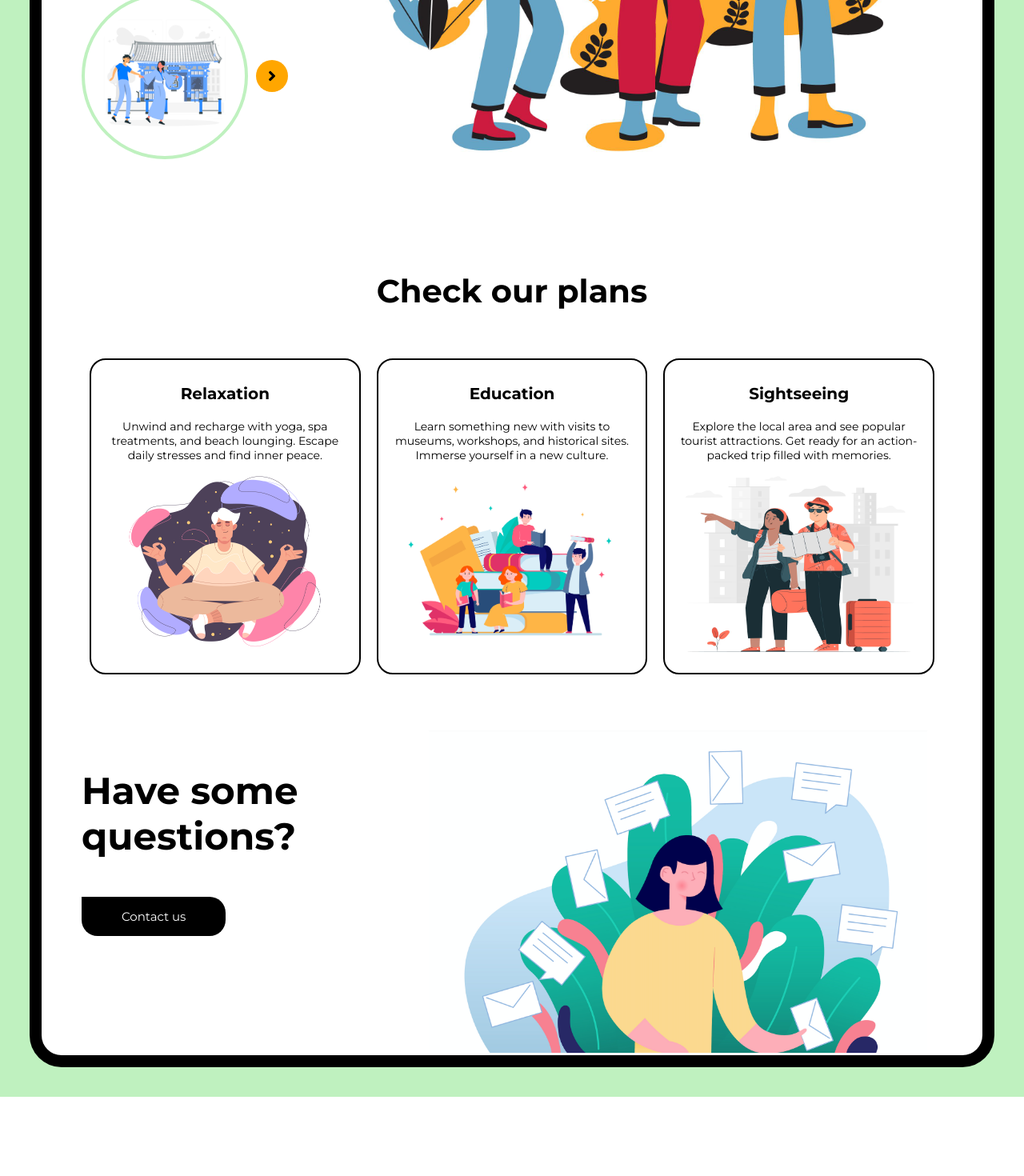
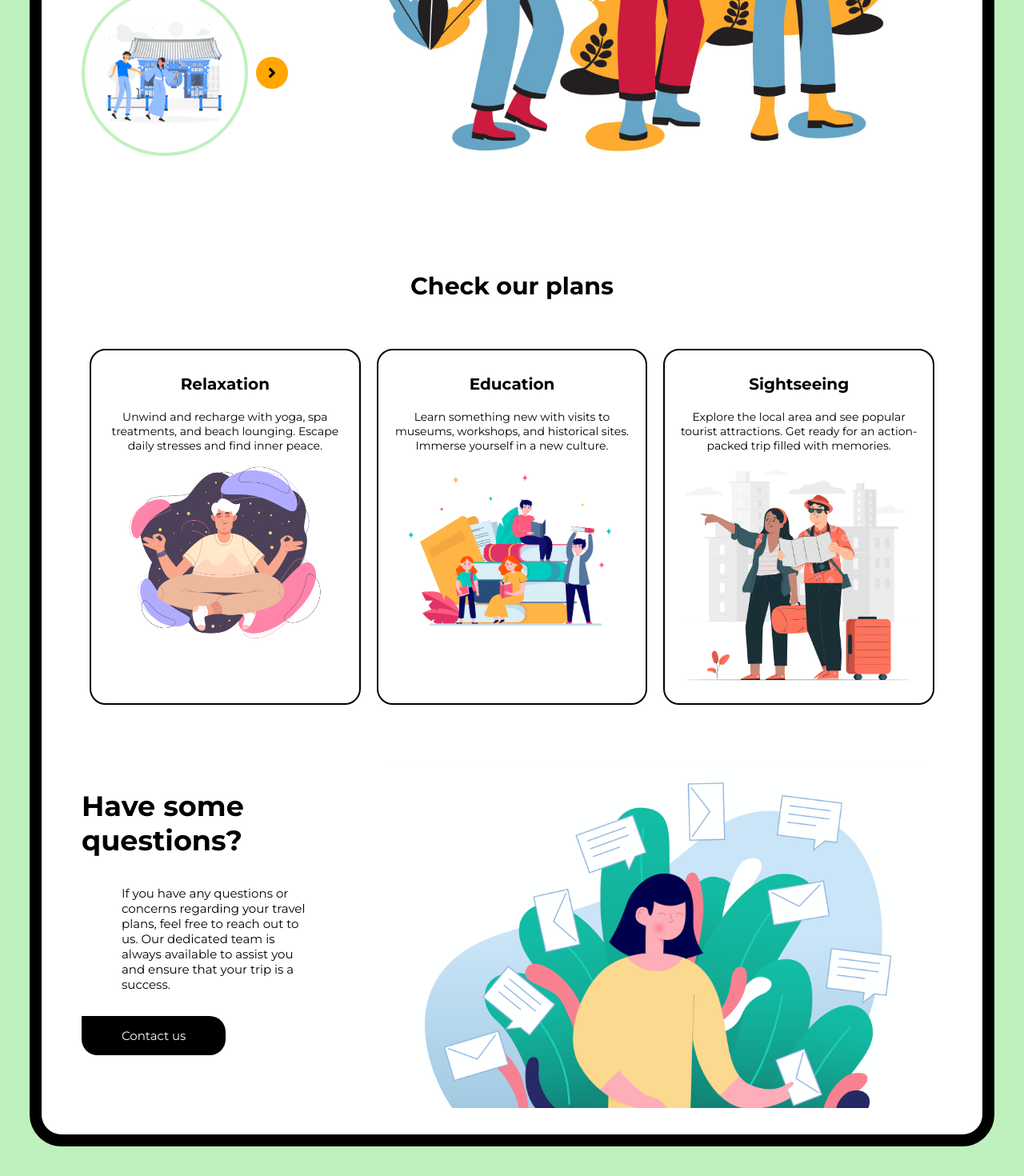
Before and after one commit to mikalojuszrg/Project-Booking-Travel, a React (Create React App) app: page / in a window 1280 px wide. Shown: the part 608-2078 px from the top of the page at 80% size. Before the commit the page ends 1979 px from the top, so only its background shows below. Built offline with nearby package versions, Linux system fonts and the light colour scheme; no server answers.

Commit message:
minor adjustments

```diff
--- a/src/components/Button/Button.module.scss
+++ b/src/components/Button/Button.module.scss
@@ -1,4 +1,5 @@
 @use "../../sass/utilities/colorVariables.scss" as color;
+@import "../../sass/mixins/mediaQueries.scss";
 
 .button {
   font-size: 1.5rem;
@@ -16,6 +17,14 @@
     color: color.$base-color-light;
     border-radius: 0rem 2rem 2rem 2rem;
     padding: 1.5rem 5rem;
+
+    @include medium {
+      padding: 1rem 3rem;
+    }
+
+    @include small {
+      padding: 1rem 2rem;
+    }
   }
 
   &--secondary {
--- a/src/components/ContactUsSection/ContactUsSection.jsx
+++ b/src/components/ContactUsSection/ContactUsSection.jsx
@@ -7,6 +7,11 @@ const ContactUsSection = () => {
     <section className={styles.container}>
       <div className={styles.container__text}>
         <h3>Have some questions?</h3>
+        <p>
+          If you have any questions or concerns regarding your travel plans,
+          feel free to reach out to us. Our dedicated team is always available
+          to assist you and ensure that your trip is a success.
+        </p>
         <Button variant="primary">Contact us</Button>
       </div>
       <div className={styles.container__visual}>
--- a/src/components/ContactUsSection/ContactUsSection.module.scss
+++ b/src/components/ContactUsSection/ContactUsSection.module.scss
@@ -4,6 +4,7 @@
   display: flex;
   width: 100%;
   justify-content: center;
+  margin-bottom: 3rem;
 
   @include medium {
     flex-direction: column;
@@ -13,10 +14,16 @@
   }
 
   &__text {
-    width: 50%;
-    font-size: 4rem;
+    width: 40%;
+    font-size: 3rem;
     padding: 0rem 5rem;
     margin: 0 auto;
+
+    p {
+      font-size: 1.5rem;
+      margin: 3rem auto;
+      padding: 0rem 5rem;
+    }
 
     @include medium {
       width: 100%;
@@ -26,6 +33,15 @@
       justify-content: center;
       align-items: center;
       margin: 0;
+
+      p {
+        text-align: center;
+        margin: 0rem 3rem 2rem 3rem;
+      }
+    }
+
+    @include small {
+      text-align: center;
     }
 
     Button {
--- a/src/components/Header/Header.jsx
+++ b/src/components/Header/Header.jsx
@@ -31,7 +31,9 @@ const Header = () => {
 
   return (
     <header className={styles.header}>
-      <div className={styles.header__logo}>Travel</div>
+      <div className={styles.header__logo} onClick={() => navigate("/")}>
+        Travel
+      </div>
       <nav>
         <AiOutlineMenu
           className={styles.header__hamburger}
@@ -52,9 +54,9 @@ const Header = () => {
               Destinations <BiChevronDown className={styles.header__icon} />
               {showDropdown && (
                 <ul className={styles.header__subNav}>
-                  <li>Bali</li>
-                  <li>London</li>
-                  <li>Tokyo</li>
+                  <li onClick={() => navigate("/Bali")}>Bali</li>
+                  <li onClick={() => navigate("/London")}>London</li>
+                  <li onClick={() => navigate("/Tokyo")}>Tokyo</li>
                 </ul>
               )}
             </li>
--- a/src/components/Header/Header.module.scss
+++ b/src/components/Header/Header.module.scss
@@ -10,6 +10,11 @@
   &__logo {
     font-size: 3rem;
     font-weight: 700;
+    cursor: pointer;
+
+    &:hover {
+      opacity: 0.5;
+    }
   }
 
   &__icon {
@@ -36,6 +41,7 @@
       padding: 2rem;
       text-decoration: none;
       text-align: center;
+      cursor: pointer;
 
       &:hover {
         background-color: aliceblue;
@@ -80,9 +86,9 @@
 
   &__hamburgerNav {
     @include semi-medium {
-      width: 70%;
+      width: 71%;
       background-color: color.$base-color-light;
-      position: fixed;
+      position: absolute;
       display: flex;
       flex-direction: column;
       align-items: center;
@@ -96,9 +102,11 @@
       right: 0;
       margin-left: auto;
       margin-right: auto;
+      margin-top: 3rem;
 
       li {
         justify-content: center;
+        cursor: pointer;
       }
     }
   }
--- a/src/components/HeroSection/HeroSection.module.scss
+++ b/src/components/HeroSection/HeroSection.module.scss
@@ -6,7 +6,7 @@
   padding: 0rem 5rem;
   gap: 2rem;
 
-  @include small {
+  @include semi-medium {
     display: block;
   }
 
@@ -16,10 +16,19 @@
     flex-direction: column;
     gap: 3rem;
     margin-top: 3rem;
+
+    @include semi-medium {
+      width: 100%;
+      text-align: center;
+
+      Button {
+        margin: 0 auto;
+      }
+    }
   }
 
   &__heading {
-    font-size: 2.5vw;
+    font-size: 3rem;
   }
 
   &__description {
@@ -29,6 +38,10 @@
 
   &__illustration {
     width: 90%;
+
+    @include semi-medium {
+      width: 100%;
+    }
 
     img {
       width: 100%;
--- a/src/components/PlanCard/PlanCard.module.scss
+++ b/src/components/PlanCard/PlanCard.module.scss
@@ -11,27 +11,28 @@
 
   @include medium {
     display: block;
-    width: 50%;
-    height: 38rem;
+    width: 100%;
+    max-height: 41rem;
   }
 
   @include small {
     display: block;
-    width: 80%;
+    width: 100%;
   }
 
   &__image {
     width: 100%;
-    max-height: 25rem;
+    max-height: 30rem;
 
     @include medium {
       display: block;
-      height: 100%;
+      // height: 100%;
+      width: 100%;
     }
 
     @include small {
       display: block;
-      width: 80%;
+      width: 100%;
     }
   }
 
--- a/src/components/PlansSection/PlansSection.module.scss
+++ b/src/components/PlansSection/PlansSection.module.scss
@@ -12,7 +12,7 @@
   width: 100%;
 
   &__heading {
-    font-size: 4rem;
+    font-size: 3rem;
   }
 
   &__cards {
--- a/src/pages/DestinationPage/DestinationPage.jsx
+++ b/src/pages/DestinationPage/DestinationPage.jsx
@@ -5,6 +5,7 @@ import BackgroundWrapper from "../../components/BackgroundWrapper/BackgroundWrap
 import Header from "../../components/Header/Header";
 import SubscribeModal from "../../components/SubscriptionModal/SubscribeModal";
 import TripPlanForm from "../../components/TripPlanForm/TripPlanForm";
+import PlansSection from "../../components/PlansSection/PlansSection";
 import ContactUsSection from "../../components/ContactUsSection/ContactUsSection";
 import { destinationData } from "../../consts/destinationData";
 
@@ -34,6 +35,7 @@ const DestinationPage = () => {
           className={styles.page__thumbnail}
         />
       </section>
+      <PlansSection />
       <ContactUsSection />
     </BackgroundWrapper>
   );
--- a/src/pages/DestinationPage/DestinationPage.module.scss
+++ b/src/pages/DestinationPage/DestinationPage.module.scss
@@ -3,19 +3,25 @@
 
 .page {
   &__heading {
-    width: 100%;
     display: flex;
     justify-content: center;
     font-size: 4rem;
     padding: 0rem 2rem;
+
+    @include medium {
+      text-align: center;
+    }
   }
 
   &__description {
-    width: 100%;
     display: flex;
     justify-content: center;
     font-size: 2rem;
     padding: 0rem 2rem;
+
+    @include medium {
+      text-align: center;
+    }
   }
 
   &__hero {
```
Also changed, not shown: src/components/ContactForm/ContactForm.jsx (added, +12 -0 lines), src/components/ContactForm/ContactForm.module.scss (added), src/components/ContactForm/assets/10966.jpg (added).
